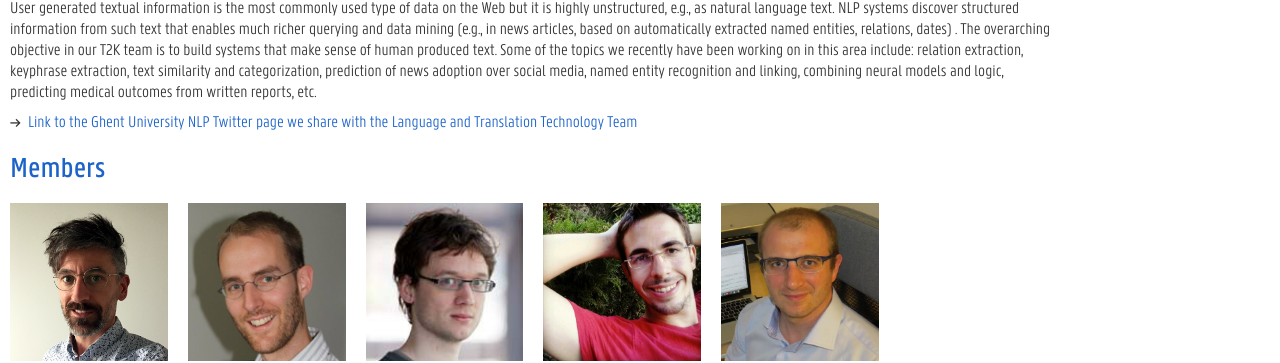
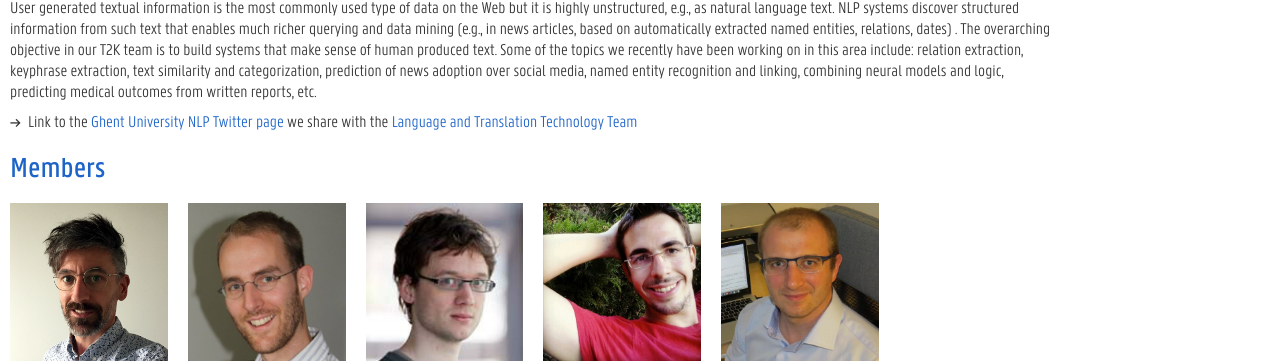
Before and after one commit to UgentT2K/UgentT2K.github.io, a Jekyll site: the page built from index.html, in a window 1280 px wide. Shown: the part 385-748 px from the top of the page. Built offline with Jekyll 4.4.1, drawn with Linux system fonts in a browser that asks for light colours.

Commit message:
small bug

```diff
--- a/index.html
+++ b/index.html
@@ -20,8 +20,8 @@ layout: default
                         {% include intro.html %}
 
                         <ul>
-                          <li><a class="external-link" href="https://twitter.com/ugentnlp">Link to the Ghent University NLP Twitter page we
-                              share with the <a href="">Language and Translation Technology Team</a></a></li>
+                          <li>Link to the <a class="external-link" href="https://twitter.com/ugentnlp">Ghent University NLP Twitter page</a> we
+                              share with the <a href="https://www.lt3.ugent.be">Language and Translation Technology Team</a></li>
                         </ul>
 
                       </div>
```
